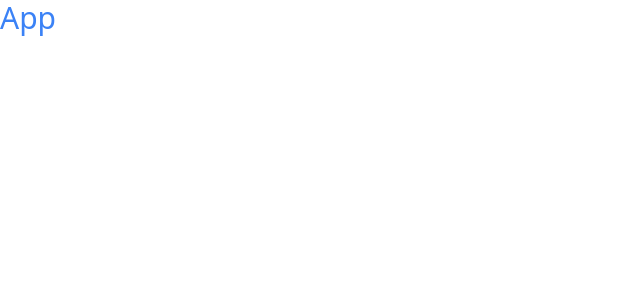
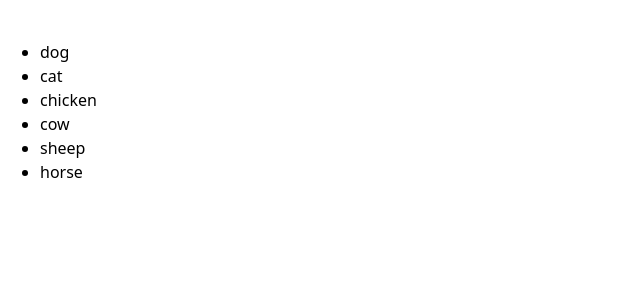
Before and after one commit to kaitcham/the-gym-react-exercises, a React (Vite) app: page / in a window 1280 px wide. Shown: the top 300 px of the page, without its empty margins (0-640 px from the left). Built offline with nearby package versions, Linux system fonts and the light colour scheme.

Commit message:
Display map and render

```diff
--- a/src/App.jsx
+++ b/src/App.jsx
@@ -1,11 +1,8 @@
 import React from "react";
+import MapRender from "./pages/MapRender";
 
 const App = () => {
-  return (
-    <div>
-      <div className="text-3xl text-blue-500">App</div>
-    </div>
-  );
+  return <MapRender />;
 };
 
 export default App;
```
